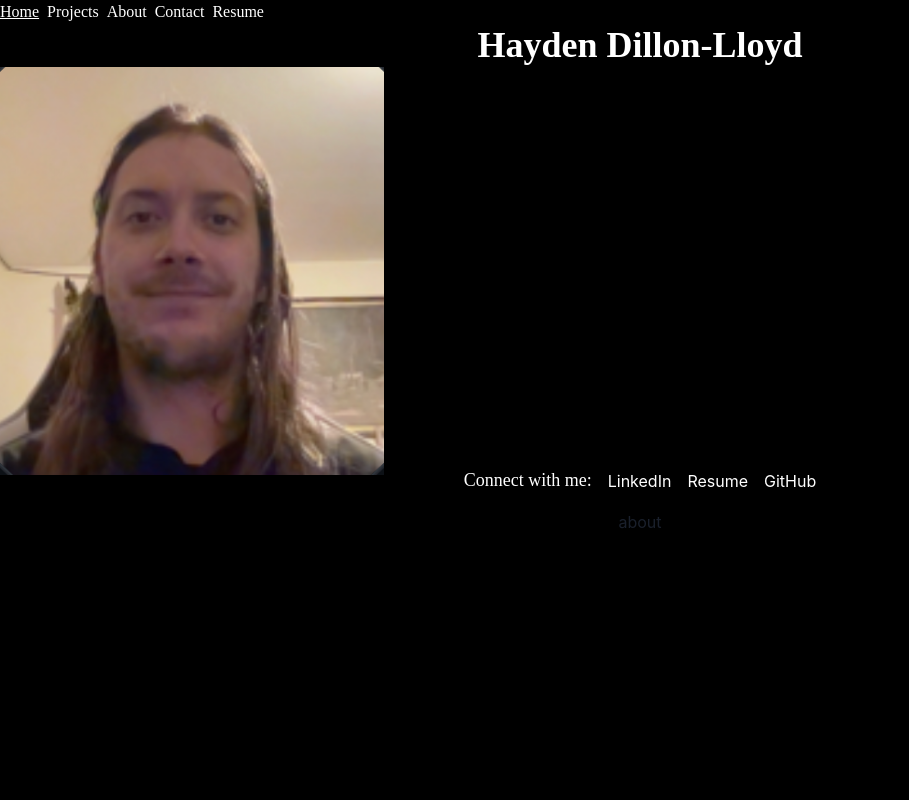
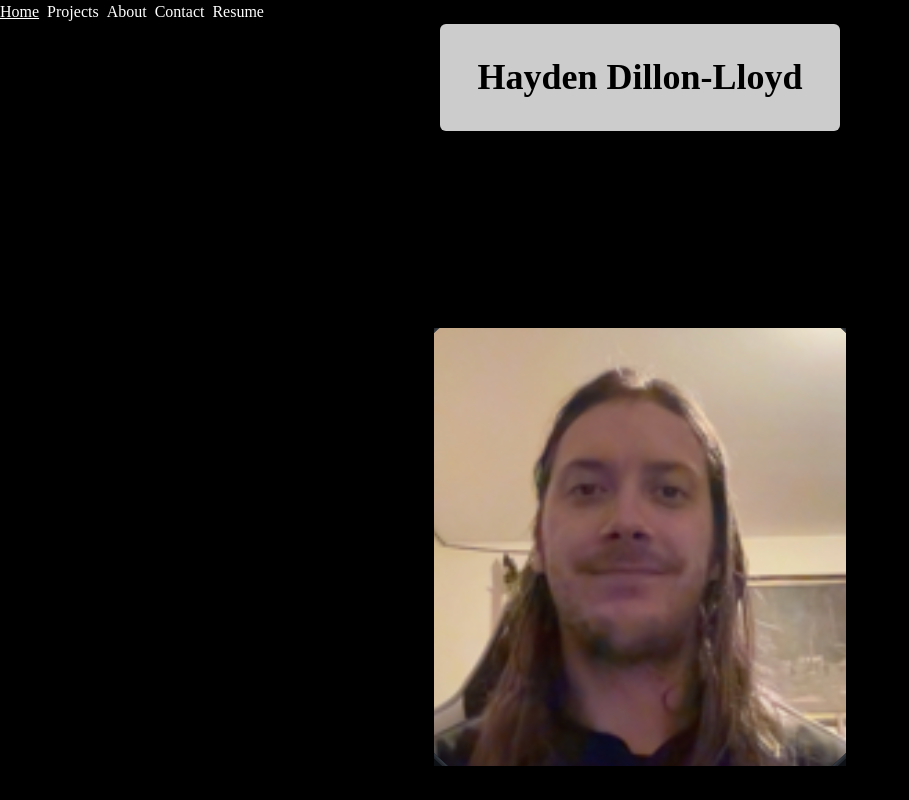
Before and after one commit to rayjohn666/React-Portfolio, a React (Create React App) app: page / in a window 1280 px wide. Shown: the top 800 px of the page, without its empty margins (0-909 px from the left). Built offline with nearby package versions, Linux system fonts and the light colour scheme.

Commit message:
updated styling and fixed resume route

```diff
--- a/src/App.js
+++ b/src/App.js
@@ -39,14 +39,14 @@ const router = createBrowserRouter([
 
 
 function App() {
-  const [activeSection, setActiveSection] = useState('about');
+  const [activeSection, setActiveSection] = useState();
 
   return (
 
     <div className="App">
         <RouterProvider router={router} />
-        <p> {Home} {activeSection}</p>
-        <p> {Resume} {setActiveSection}</p>
+        <p> {} {activeSection}</p>
+        <p> {} {setActiveSection}</p>
     </div>
   );
 };
--- a/src/components/Navbar.js
+++ b/src/components/Navbar.js
@@ -37,7 +37,7 @@ const handleClick = () => setClick(!click);
                 <Link onClick={()=> navigate("/projects")}>Projects</Link>
                 <Link onClick={()=> navigate("/about")}>About</Link>
                 <Link onClick={()=> navigate("/contact")}>Contact</Link>
-                <Link onClick={()=> navigate("/")}>Resume</Link>
+                <Link onClick={()=> navigate("/resume")}>Resume</Link>
 
 
     </Stack>
--- a/src/routes/About.js
+++ b/src/routes/About.js
@@ -8,7 +8,17 @@ function About() {
     <>
       <Navbar />
       <Box bg="black" color="white" p={4}>
-        <Heading as="h1" textAlign="center" fontFamily="Times New Roman" mb={4}>
+        <Heading as="h1" textAlign="center" fontFamily="Times New Roman"
+          display="flex: block"
+          justifyContent="center"
+          width="400px"
+          p={8}
+          bg="rgba(255, 255, 255, 0.8)"
+          borderRadius="md"
+          boxShadow="md"
+          mx="auto" // add mx property to center horizontally
+          mb={4}
+          color="black">
           About Me
         </Heading>
         <Box
--- a/src/routes/Contact.js
+++ b/src/routes/Contact.js
@@ -56,7 +56,15 @@ function ContactForm() {
   return (
   <>  <Box fontFamily={"times new roman"}>
           <Navbar color="white"/>
-      <Heading fontFamily={"times new roman"} color="white">Contact</Heading>
+      <Heading fontFamily={"times new roman"} display="flex: block"
+          justifyContent="center"
+          width="225px"
+          p={8}
+          bg="rgba(255, 255, 255, 0.8)"
+          borderRadius="md"
+          boxShadow="md"
+          mx="auto" // add mx property to center horizontally
+          mb={4}>Contact</Heading>
       <form onSubmit={handleSubmit}>
         <FormControl padding="10px" isInvalid={nameError}>
           <FormLabel display="left"  color="white" htmlFor="name">Name:</FormLabel>
--- a/src/routes/Home.js
+++ b/src/routes/Home.js
@@ -10,13 +10,21 @@ const Home = () => {
       <> <Box fontFamily={"times new roman"} >
         <Navbar fontFamily={"times new roman"} />
         <header>
-          <Heading color={"white"} fontFamily={"Times New Roman"}>
+          <Heading display="flex: block"
+          justifyContent="center"
+          width="400px"
+          p={8}
+          bg="rgba(255, 255, 255, 0.8)"
+          borderRadius="md"
+          boxShadow="md"
+          mx="auto" // add mx property to center horizontally
+          mb={4} color={"Black"} fontFamily={"Times New Roman"}>
             Hayden Dillon-Lloyd
           </Heading>
         </header>
 
-        <Box fontFamily={"times new roman"} boxSize="sm">
-         <Image src={ProfilePic} alt="Dan Abramov" />
+        <Box display="flex" justifyContent="center" alignItems="center" height="100vh">
+         <Image src={ProfilePic} alt="Hayden's Portfolio Pic" />
         </Box>
       </Box>
 
--- a/src/routes/Projects.js
+++ b/src/routes/Projects.js
@@ -50,7 +50,15 @@ const Projects = () => {
 
     return <><Box fontFamily="times new roman"color="white" p="20px">
        <Navbar/>
-        <Heading fontFamily={"Times New Roman"} mb="30px"> My Portfolio</Heading>
+        <Heading fontFamily={"Times New Roman"} mb="30px" display="flex: block"
+          justifyContent="center"
+          width="400px"
+          p={8}
+          bg="rgba(255, 255, 255, 0.8)"
+          borderRadius="md"
+          boxShadow="md"
+          mx="auto" // add mx property to center horizontally
+          color="black"> My Portfolio</Heading>
         <Box maxW="900px" margin={"0 auto"}>
         <Box display={"flex"} flexDirection={["column","column","row"]} flexWrap={"wrap"}
         gap={["30px","30px","10px"]}>
--- a/src/routes/Resume.js
+++ b/src/routes/Resume.js
@@ -16,7 +16,7 @@ function Resume() {
         </Link>
 
       </Text>
-    </Box><Footer/>hello</>
+    </Box><Footer/></>
 
   );
 };
```
Also changed, not shown: src/index.js (+6 -3 lines), 1 other file (tests, documents, lock files or other folders).
